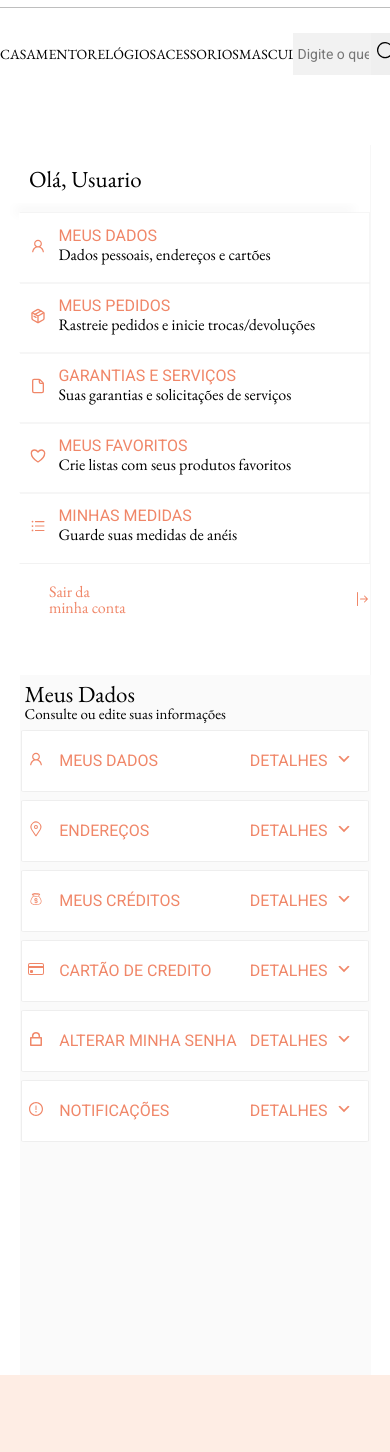
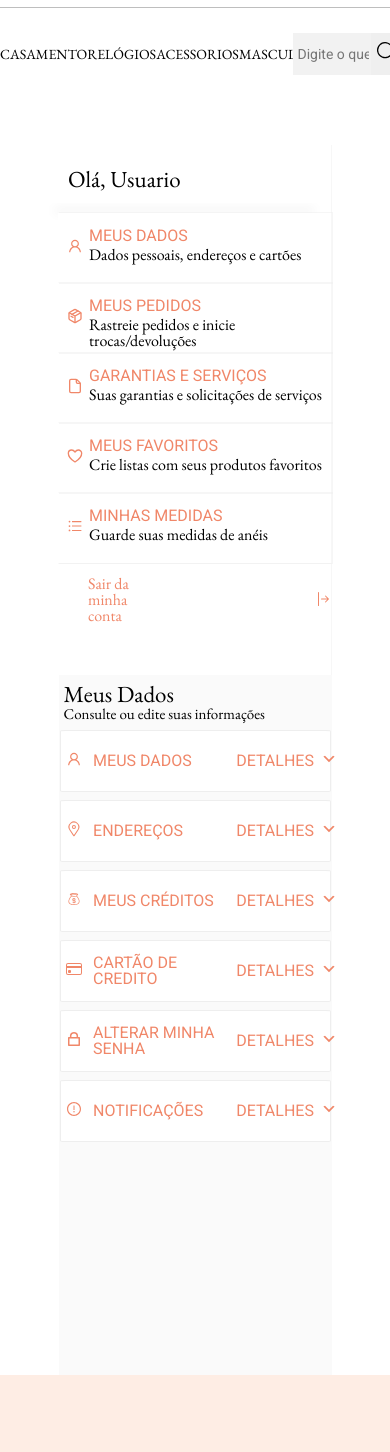
Before and after one commit to paulokbk/projetoIntegradorGrupo5, a plain HTML site: page public/usuario.html in a window 390 px wide. Shown: the part 44-1496 px from the top of the page. Drawn offline with nearby package versions, Linux system fonts and the light colour scheme.

Commit message:
Resolução Left e Right equalizadas

```diff
--- a/public/styles/usuario.css
+++ b/public/styles/usuario.css
@@ -170,21 +170,22 @@ svg {
 
 
 @media (max-width:700px) {
+
+}
+
+@media (max-width:900px) {
     .pagina_usuario {
         width: 100%;
         display: flex;
         flex-direction: column;
     }
-}
-
-@media (max-width:700px) {
     #left_container{
-        width: 90%;
+        width: 70%;
         height: 700px;
         height: 530px;
     }
     #right_container{
-        width: 90%;
+        width: 70%;
         height: 700px;
     }
     #id_usuario{
```
